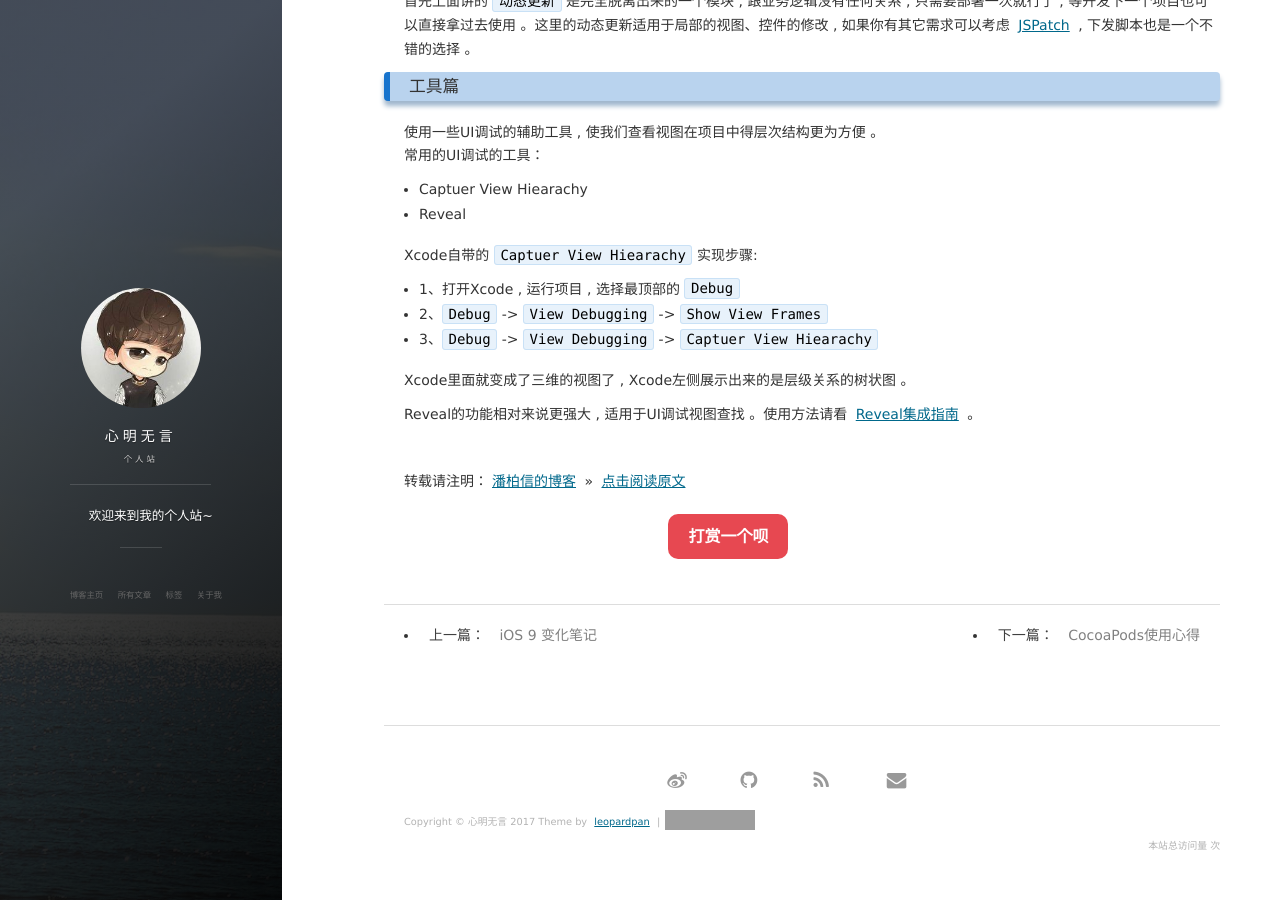
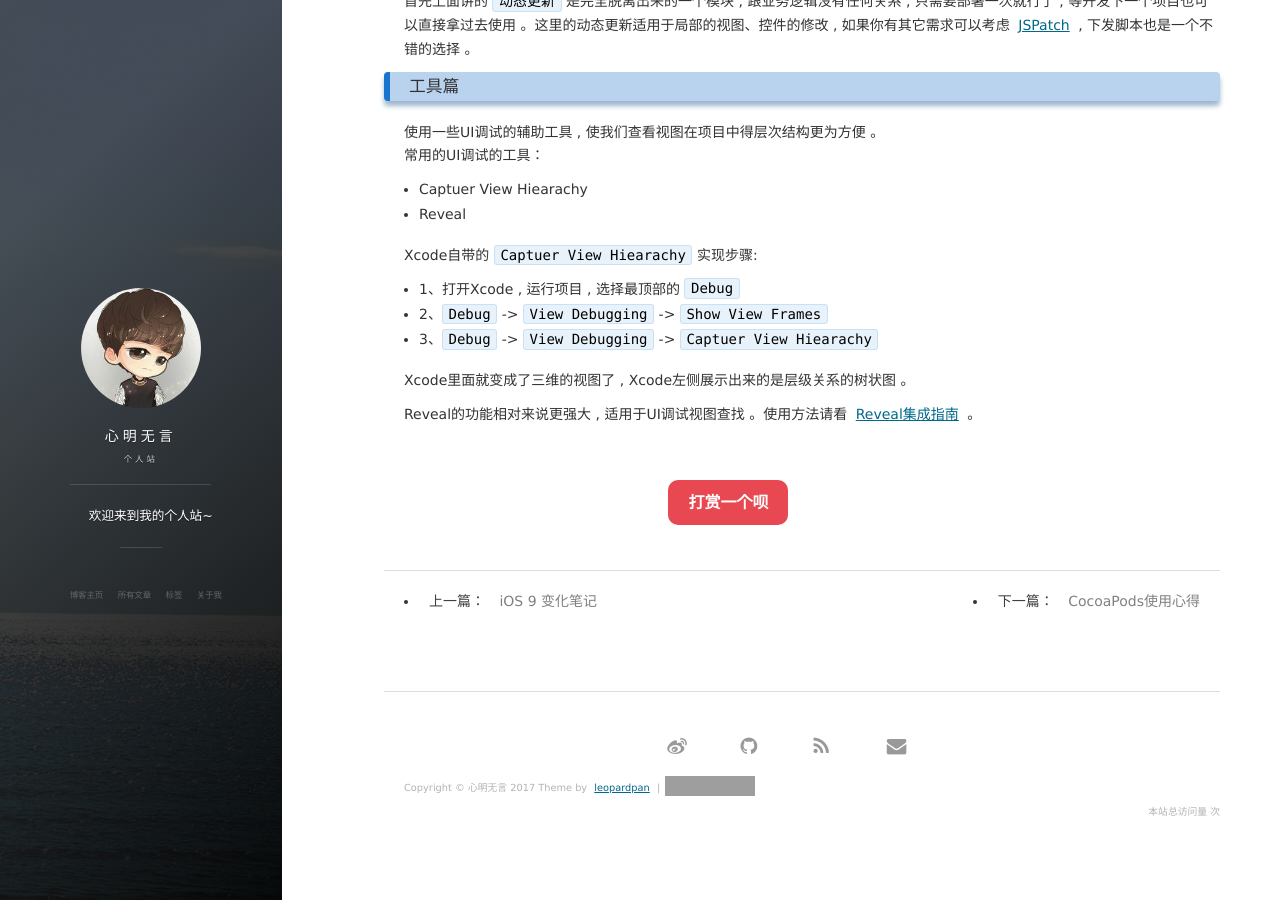
Before and after one commit to zhangmucoder/zhangmucoder.github.io, a Jekyll site: the page built from _posts/2016-01-09-iOS_OTA.md, in a window 1280 px wide and 900 px high, scrolled down 1819 px. Built offline with Jekyll 4.4.1, drawn with Linux system fonts in a browser that asks for light colours; nearby versions of some CDN libraries; comment, search, counter and statistics services are not loaded; grey boxes are pictures that could not be loaded.

Commit message:
修改文章

```diff
--- a/_posts/2016-01-09-iOS_OTA.md
+++ b/_posts/2016-01-09-iOS_OTA.md
@@ -99,5 +99,3 @@ Reveal的功能相对来说更强大 , 适用于UI调试视图查找 。使用
 
 
 <br>
-
-转载请注明：[潘柏信的博客](http://baixin) » [点击阅读原文](http://baixin.io/2016/01/iOS_OTA/)
```
